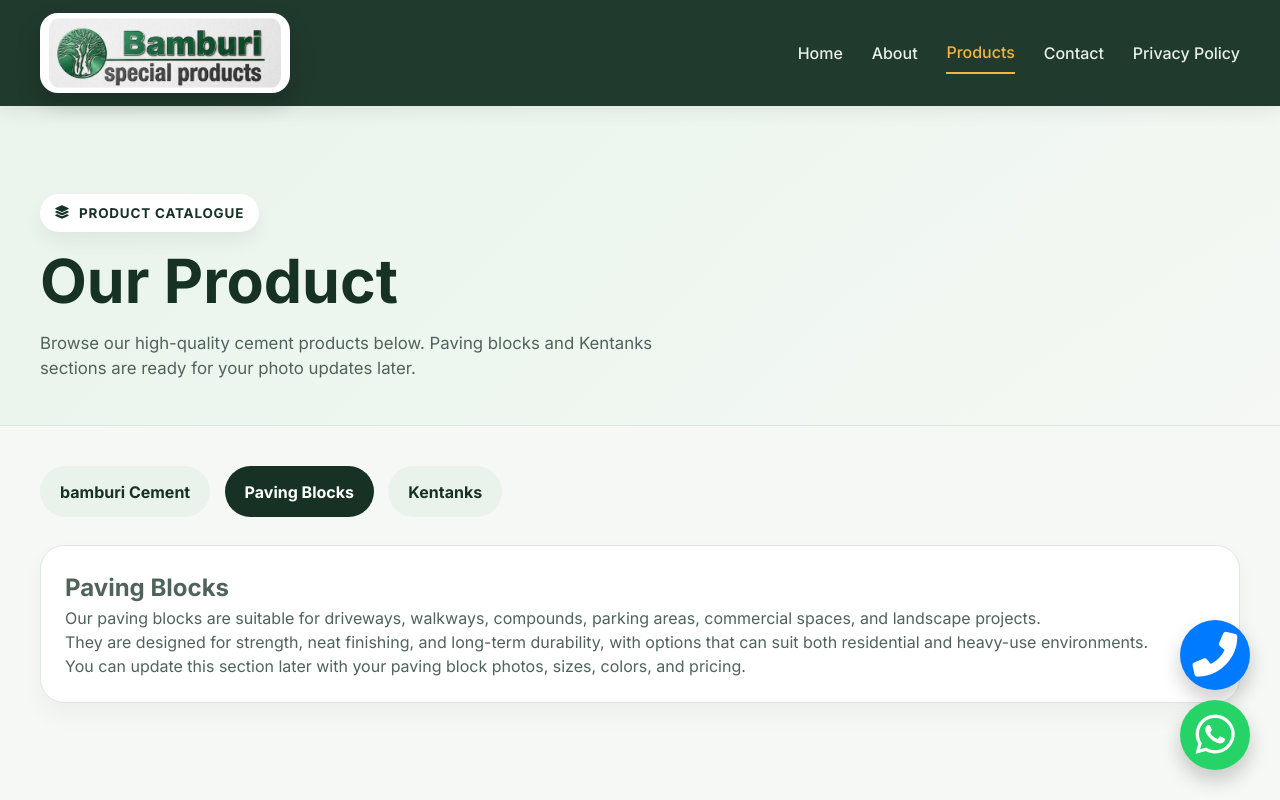
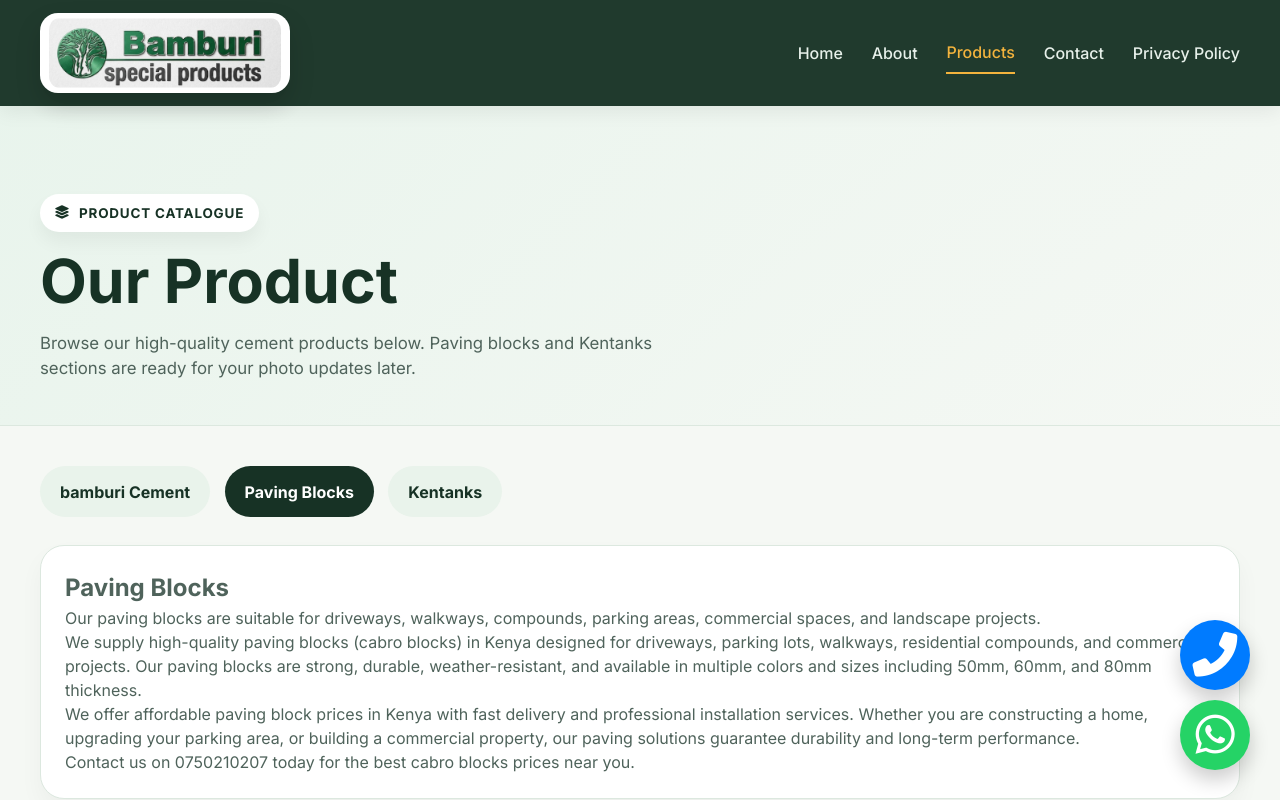
Before and after one commit to victor-kibet-cybersecurity-guy/cement-store, a plain HTML site: page bamburi-cement2/products.html in a window 1280 px wide. Both pictures are taken after a click on the button "Paving Blocks". Shown: the top 800 px of the page. Drawn offline with Linux system fonts and the light colour scheme.

Commit message:
added description for paving block

```diff
--- a/bamburi-cement2/products.html
+++ b/bamburi-cement2/products.html
@@ -346,8 +346,9 @@
           <div class="coming-soon">
             <h2>Paving Blocks</h2>
             <p>Our paving blocks are suitable for driveways, walkways, compounds, parking areas, commercial spaces, and landscape projects.</p>
-            <p>They are designed for strength, neat finishing, and long-term durability, with options that can suit both residential and heavy-use environments.</p>
-            <p>You can update this section later with your paving block photos, sizes, colors, and pricing.</p>
+            <p>We supply high-quality paving blocks (cabro blocks) in Kenya designed for driveways, parking lots, walkways, residential compounds, and commercial projects. Our paving blocks are strong, durable, weather-resistant, and available in multiple colors and sizes including 50mm, 60mm, and 80mm thickness.</p>
+            <p>We offer affordable paving block prices in Kenya with fast delivery and professional installation services. Whether you are constructing a home, upgrading your parking area, or building a commercial property, our paving solutions guarantee durability and long-term performance.</p>
+           <p>Contact us on 0750210207 today for the best cabro blocks prices near you.</p>
           </div>
         </section>
 
```
